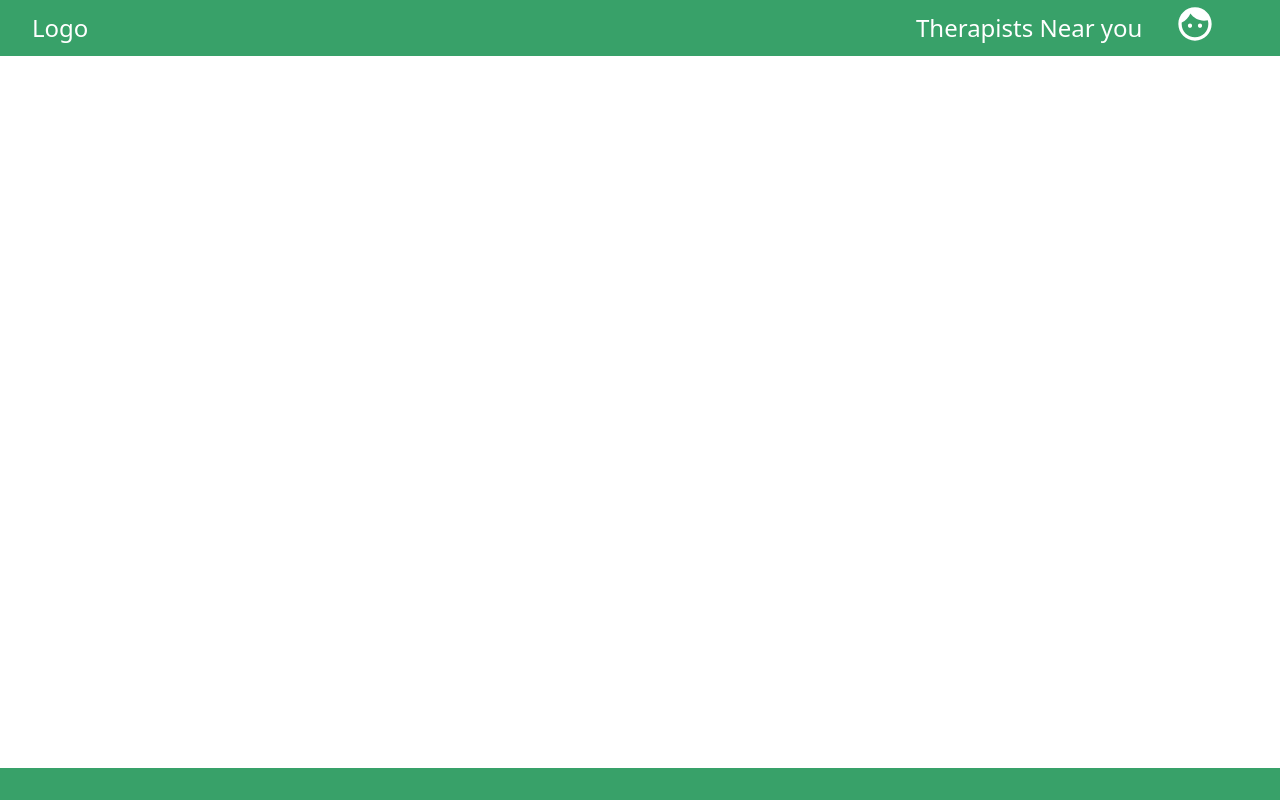
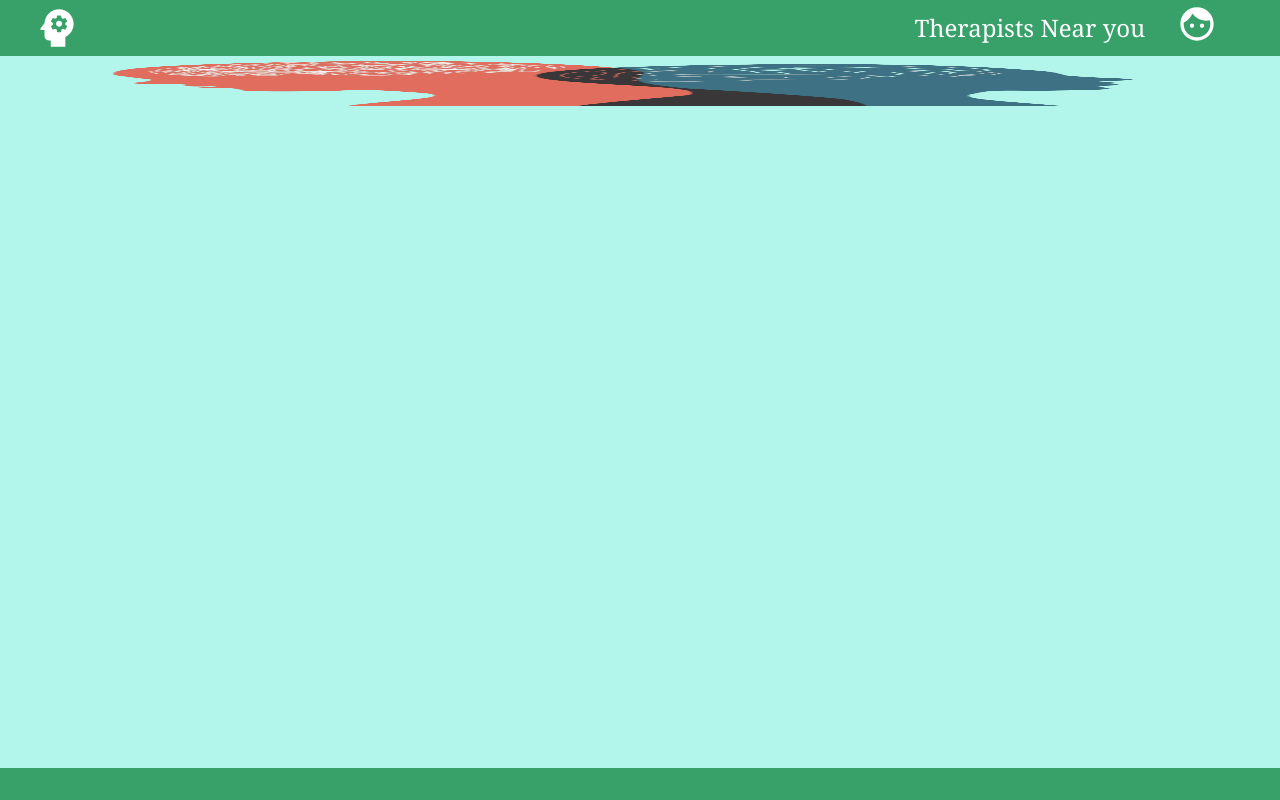
Before and after one commit to Rohanfizz/HACKNITRR-BAKOLIBANGERS, a Next.js app: page /home in a window 1280 px wide. Built offline with nearby package versions, Linux system fonts and the light colour scheme.

Commit message:
homePage

```diff
--- a/pages/home/index.tsx
+++ b/pages/home/index.tsx
@@ -1,10 +1,14 @@
-import { Box } from '@chakra-ui/react'
+import { Box, Grid } from '@chakra-ui/react'
 import { NextPage } from 'next'
+import Image from 'next/image'
 
 const Home: NextPage = ()=> {
   return (
-    <Box w="100%" h="100%" bgColor="lighter">
+    <Box w="100%" h="100%" bgColor="tealLight">
+        <Grid >
 
+            <Image src="homeImage.png" alt="homeImage" height="50rem" width="50rem"/>
+        </Grid>
     </Box>
   )
 }
--- a/src/components/UI/NavBar.tsx
+++ b/src/components/UI/NavBar.tsx
@@ -2,10 +2,18 @@ import { Box, Flex } from "@chakra-ui/react";
 import Image from "next/image";
 import Link from "next/link";
 import FaceIcon from "@mui/icons-material/Face";
+import PsychologyIcon from "@mui/icons-material/Psychology";
 
 const NavBar: React.FC = ({ children }) => {
     return (
-        <Box w="100%" h="3.5rem" bgColor={"darker"} color="white" fontSize="2xl">
+        <Box
+            w="100%"
+            h="3.5rem"
+            bgColor={"darker"}
+            fontFamily="heading"
+            color="white"
+            fontSize="2xl"
+        >
             <Flex
                 justifyContent={"space-between"}
                 paddingLeft="2rem"
@@ -14,8 +22,10 @@ const NavBar: React.FC = ({ children }) => {
                 h="100%"
             >
                 {/* <Image src="" alt="LOGO" width="1rem" height="1rem"/> */}
-                <Box>
-                    <Link href="/">Logo</Link>
+                <Box display="flex" justifyContent="center">
+                    <Link href="/">
+                        <PsychologyIcon sx={{ fontSize: 50 }} />
+                    </Link>
                 </Box>
                 <Flex
                     // bgColor={"red"}
--- a/src/theme/themes.ts
+++ b/src/theme/themes.ts
@@ -1,4 +1,5 @@
 import { extendTheme } from "@chakra-ui/react";
+import React from "react";
 
 // example theme object
 export const theme1 = extendTheme({
@@ -17,12 +18,14 @@ export const theme1 = extendTheme({
         dark: "#48BB78",
         darker: "#38A169",
         darkest: "#2F855A",
+        tealLight:"#B2F5EA"
         // ...
     },
     fonts: {
         body: "system-ui, sans-serif",
         heading: "Georgia, serif",
         mono: "Menlo, monospace",
+
     },
     fontSizes: {
         xs: "0.75rem",
```
Also changed, not shown: public/homeImage.png (added).
